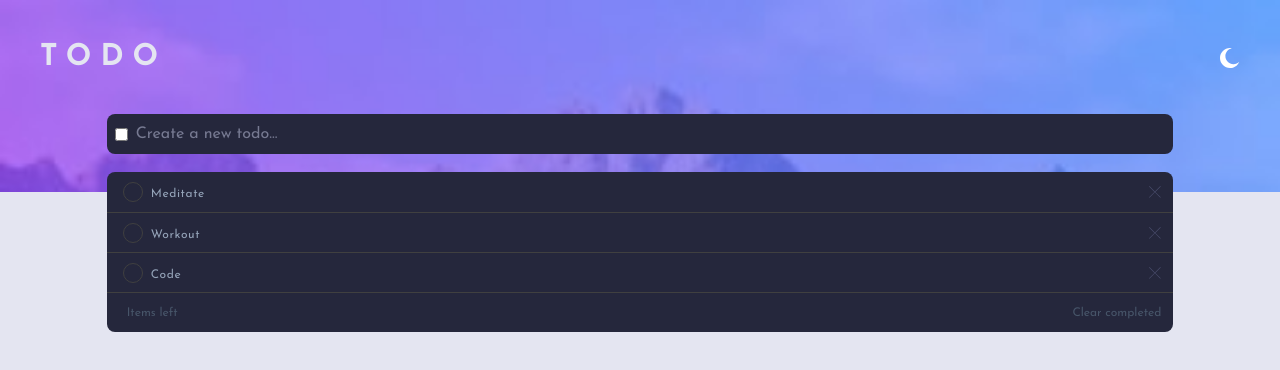
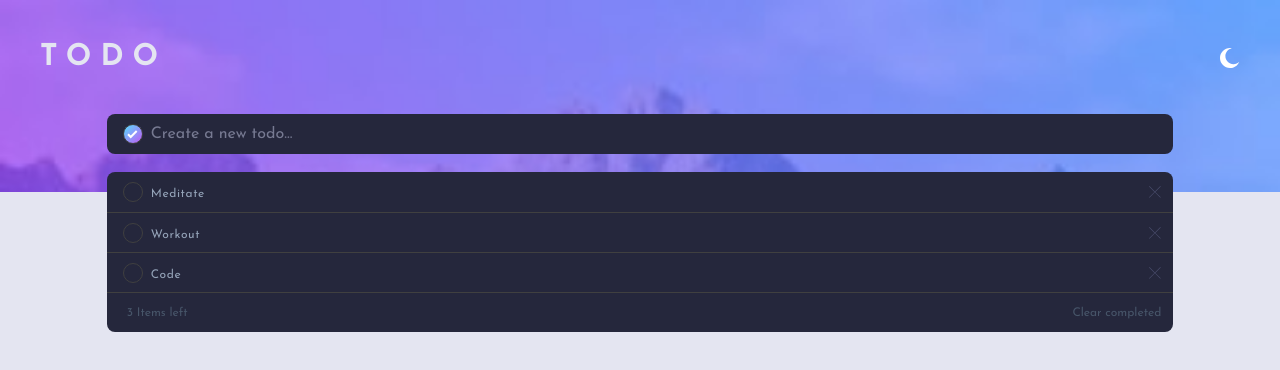
Before and after one commit to JaacielBriseo/todo-app, a React (Create React App) app: page / in a window 1280 px wide. Shown: the top 370 px of the page. Built offline with nearby package versions, Linux system fonts and the light colour scheme.

Commit message:
Add new todo reducer

```diff
--- a/src/assets/index.js
+++ b/src/assets/index.js
@@ -1,4 +1,5 @@
 import moon from '../assets/icon-moon.svg';
 import sun from '../assets/icon-sun.svg';
-
-export {moon,sun}
+import check from '../assets/icon-check.svg';
+import cross from '../assets/icon-cross.svg';
+export {moon,sun,check,cross}
--- a/src/components/NewTodoPanel.tsx
+++ b/src/components/NewTodoPanel.tsx
@@ -1,11 +1,31 @@
+import React, { useState } from 'react';
+import { check } from '../assets';
+import { useAppDispatch } from '../hooks/useReduxTypes';
+import { addNewTodo } from '../store/todo/todoSlice';
+
 export const NewTodoPanel = () => {
+	const [newTodo, setNewTodo] = useState('');
+	const dispatch = useAppDispatch()
+	const onSubmit = (event: React.SyntheticEvent) => {
+		event.preventDefault();
+		dispatch(addNewTodo(newTodo));
+	};
+	const onInputChange = (event: React.FormEvent<HTMLInputElement>): void => {
+		setNewTodo(event.currentTarget.value)
+	};
 	return (
-		<form className='relative -top-20 h-11 flex justify-center items-center'>
+		<form onSubmit={onSubmit} className='relative -top-20 h-11 flex justify-center items-center'>
 			<div className='flex items-center justify-start h-10 bg-veryDarkDesaturatedBlue w-10/12 rounded-lg'>
-				<input type='checkbox' name='check' className="ml-2 accent-veryDarkBlue"/>
+				<button
+					type='submit'
+					className={`border border-neutral-700 ml-4 rounded-full h-5 w-5 flex items-center justify-center ${'bg-gradient-to-br from-check1 to-check2'}`}
+				>
+					<img src={check} alt='Check' className={`'hidden' : 'block'}`} />
+				</button>
 				<input
 					type='text'
 					name='newtodo'
+					onChange={onInputChange}
 					placeholder='Create a new todo...'
 					className='ml-2 bg-veryDarkDesaturatedBlue placeholder:text-darkGrayishBlue'
 				/>
--- a/src/components/TodosPanel.tsx
+++ b/src/components/TodosPanel.tsx
@@ -5,7 +5,7 @@ import { deleteTask, isCompleted } from '../store/todo/todoSlice';
 export const TodosPanel = () => {
 	const todoList = useAppSelector((state) => state.todo.todos);
 	const dispatch = useAppDispatch();
-
+	const todosLength = todoList.filter((todo)=> !todo.completed ).length
 	const toggleCompleted = (id: number) => {
 		dispatch(isCompleted(id));
 	};
@@ -43,7 +43,7 @@ export const TodosPanel = () => {
 				);
 			})}
 			<div className='flex justify-between items-center h-10 text-slate-600'>
-				<span className='text-xs ml-5'>Items left</span>
+				<span className='text-xs ml-5'>{todosLength} Items left</span>
 				<span className='text-xs mr-3'>Clear completed</span>
 			</div>
 		</div>
--- a/src/store/todo/todoSlice.ts
+++ b/src/store/todo/todoSlice.ts
@@ -1,5 +1,4 @@
 import { createSlice } from '@reduxjs/toolkit';
-import { stat } from 'fs';
 interface TodoProps {
 	id: number;
 	task: string;
@@ -38,8 +37,11 @@ export const todoSlice = createSlice({
 				state.todos.splice(state.todos.indexOf(foundTask), 1);
 			}
 		},
+		addNewTodo: (state, { payload }) => {
+			state.todos = [{id:state.todos.length , task: payload, completed:false}, ...state.todos];
+		},
 	},
 });
 
 // Action creators are generated for each case reducer function
-export const { isCompleted, deleteTask } = todoSlice.actions;
+export const { isCompleted, deleteTask, addNewTodo } = todoSlice.actions;
```
